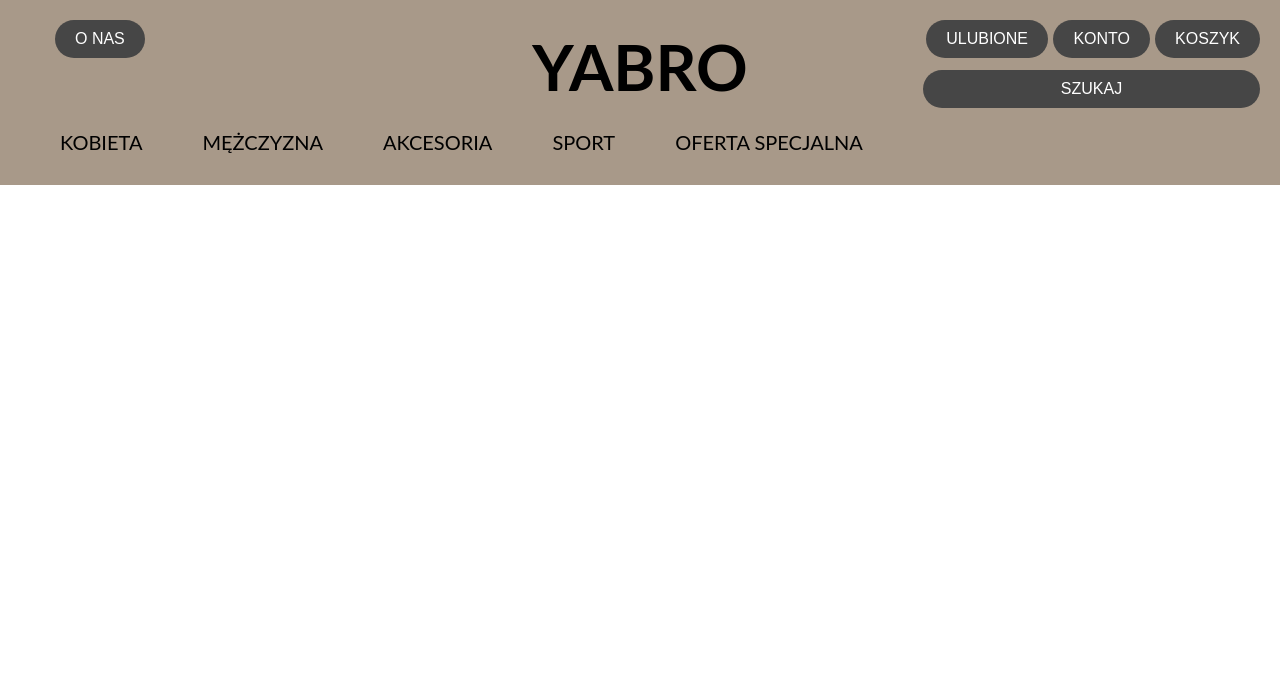
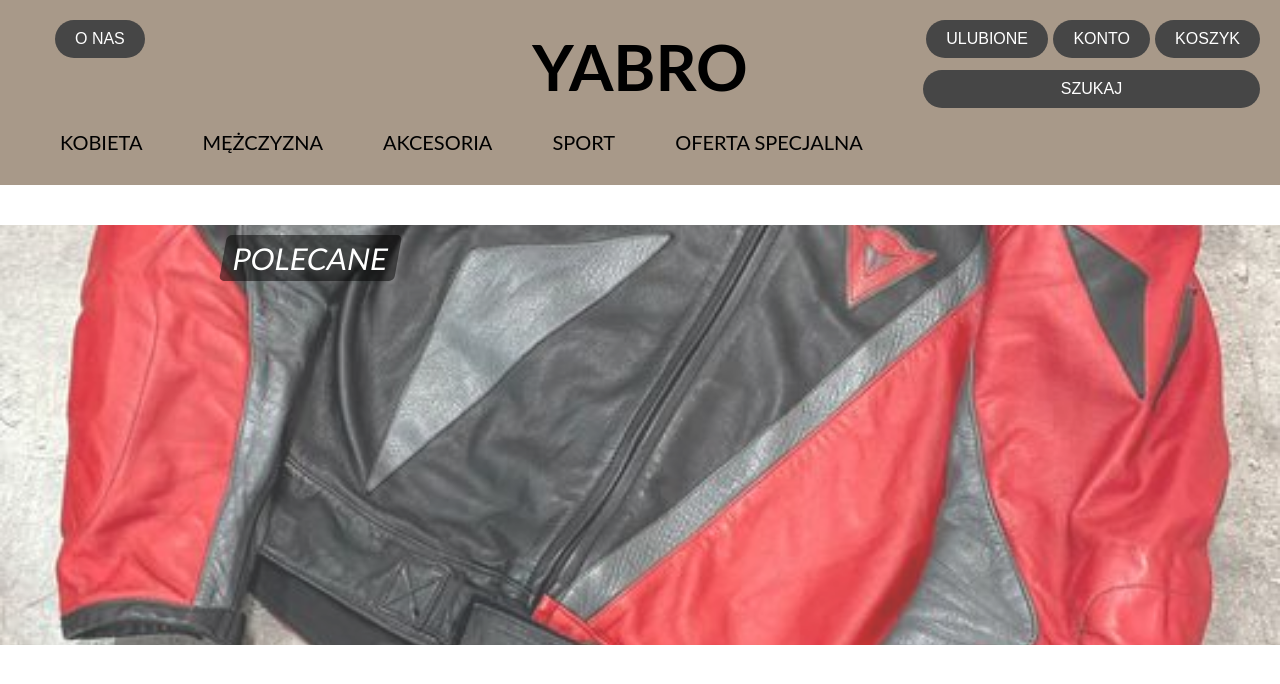
Before and after one commit to olohiperbolo/Yabro, a PHP site: page /yabro.html in a window 1280 px wide. Shown: the top 684 px of the page. Run offline with PHP 8.4, Linux system fonts and the light colour scheme.

Commit message:
dodanie boxa, napisu i obrazu polecane

```diff
--- a/style.css
+++ b/style.css
@@ -115,7 +115,30 @@ body{
     right: 20px;
 }
 .recommended-box{
-    background-color: blueviolet;
-    padding: 20px;
-    text-align: center;
+    width: 100%;
+    height: 420px;
+    overflow: hidden;
+    display: flex;
+    justify-content: center;
+    align-items: center;
+    margin-top: 40px;
 }
+.recommended-box img{
+    width: 1500px;
+    height: auto;
+    object-fit: cover;
+    object-position: center;
+    opacity: 0.8;
+}
+.recommended-text{
+    position: absolute;
+    left: 223px;
+    top: 235px;
+    color: white;
+    font-size: 30px;
+    font-family: Lato, serif;
+    background-color: rgba(0, 0, 0, 0.5);
+    padding: 5px 10px;
+    border-radius: 5px;
+    transform: skew(-10deg);
+}
--- a/yabro.html
+++ b/yabro.html
@@ -27,6 +27,10 @@
             <button class="buttonsearch">SZUKAJ</button>
         </buttons>
     </navbox>
+    <recommended class="recommended-box">
+        <img src="kurtka.jpeg">
+        <span class="recommended-text">POLECANE</span>
+    </recommended>
 </container>
 </body>
 </html>
```
Also changed, not shown: kurtka.jpeg (added), polecane.jpeg (added).
